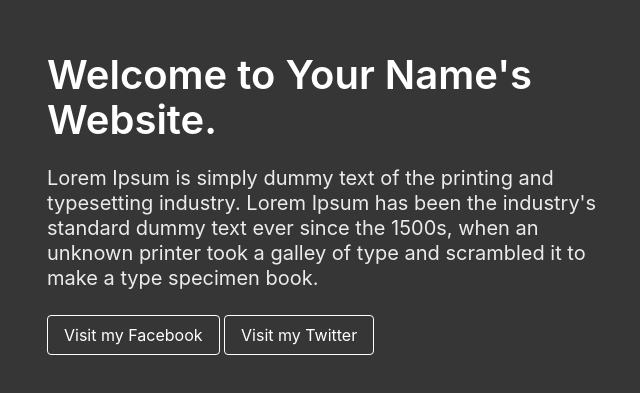
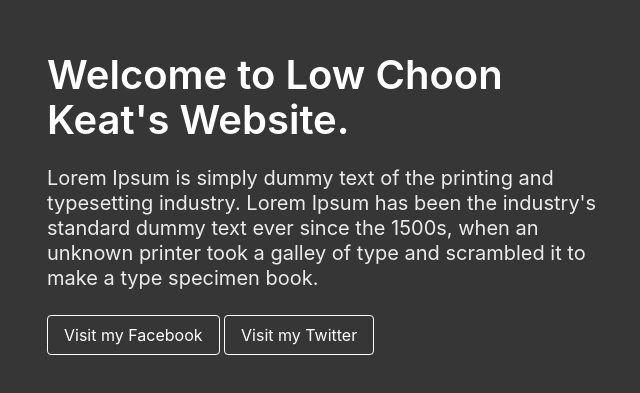
Before and after one commit to lowchoonkeat/lowchoonkeat.github.io, a plain HTML site: page index.html in a window 1280 px wide. Shown: the part 197-590 px from the top of the page, without its empty margins (311-951 px from the left). Drawn offline with nearby package versions, Linux system fonts and the light colour scheme.

Commit message:
Update index.html

```diff
--- a/index.html
+++ b/index.html
@@ -13,7 +13,7 @@
             <div class="columns is-vcentered is-centered">
                 <div class="column is-6">
                     <div class="block">
-                        <h1 class="title is-2">Welcome to Your Name's Website.</h1>
+                        <h1 class="title is-2">Welcome to Low Choon Keat's Website.</h1>
                     </div>
                     <div class="block">
                         <h2 class="subtitle">Lorem Ipsum is simply dummy text of the printing and typesetting industry. Lorem Ipsum has been the industry's standard dummy text ever since the 1500s, when an unknown printer took a galley of type and scrambled it to make a type specimen book.<br>
```
